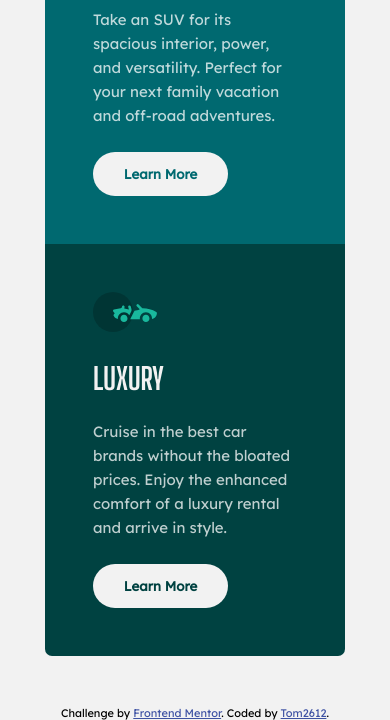
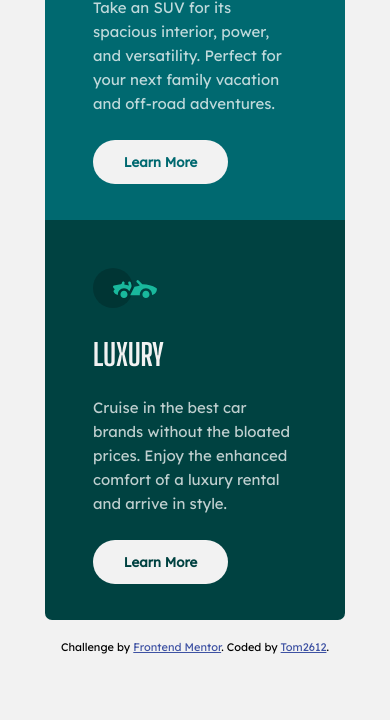
Before and after one commit to Tom2612/3Column-Preview-Card, a plain HTML site: page index.html in a window 390 px wide. Shown: the part 630-1350 px from the top of the page. After the commit the page ends 1284 px from the top, so only its background shows below. Drawn offline with Linux system fonts and the light colour scheme.

Commit message:
Add files via upload
Replace style.css

```diff
--- a/style.css
+++ b/style.css
@@ -10,18 +10,19 @@ body{
     background-color: hsl(0, 0%, 95%);
 }
 .container{
-    /* height: 100vh; */
+    height: 100vh;
     display: flex;
     align-items: center;
     justify-content: center;
     max-width: 900px;
-    margin: 196px auto;
+    margin: auto auto;
 }
 .card-layout{
     color: hsla(0, 0%, 100%, 0.75);
     font-weight: 400;
     margin: auto auto;
     width: 100%;
+    height: 500px;
     max-width: 300px;
     padding: 3rem 3rem;
 }
@@ -75,12 +76,20 @@ button:hover{
     cursor: pointer;
     border: 2px solid hsl(0, 0%, 95%);
 }
+footer{
+    display: block;
+}
 @media (max-width: 880px){
     .container{
         flex-direction: column;
+        align-items: center;
+        justify-content: center;
         height: 100%;
         margin: 0 auto;
         min-width: 350px;
+    }
+    .card-layout{
+        height: 400px;
     }
     .card1{
         border-radius: 7px 7px 0 0;
@@ -88,7 +97,7 @@ button:hover{
     }
     .card3{
         border-radius: 0 0 7px 7px;
-        margin-bottom: 50px;
+        margin-bottom: 20px;
     }
 
 }
```
